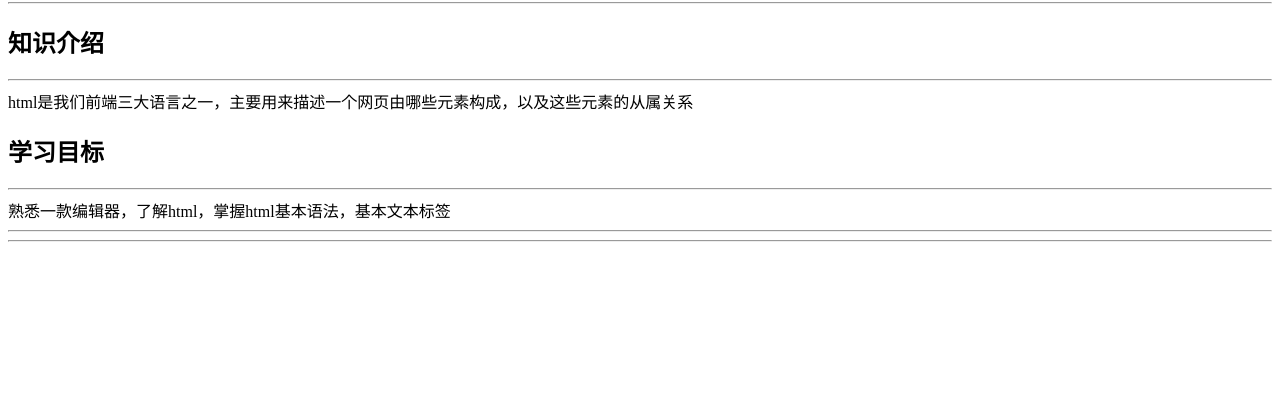
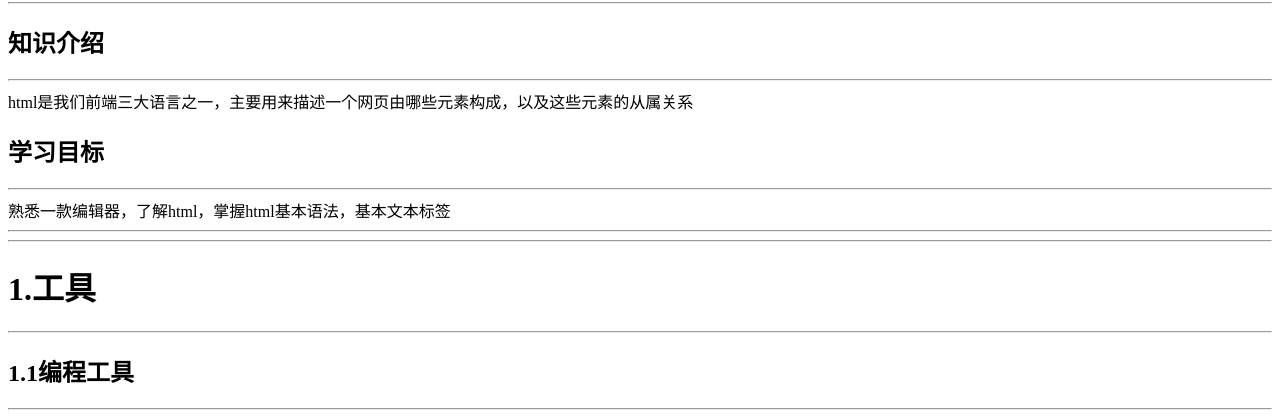
Before and after one commit to xhed/Study_1708, a plain HTML site: page 20170815_start/1.html in a window 1280 px wide. Shown: the part 461-879 px from the top of the page. Before the commit the page ends 800 px from the top, so only its background shows below. Drawn offline with Linux system fonts and the light colour scheme; files that its build step writes are made by us from their sources.

Commit message:
作业上交

```diff
--- a/20170815_start/1.html
+++ b/20170815_start/1.html
@@ -40,5 +40,10 @@
     熟悉一款编辑器，了解html，掌握html基本语法，基本文本标签
     <hr>
     <hr>
+    <h1>1.工具</h1>
+    <hr>
+    <h2>1.1编程工具</h2>
+    <hr>
+
 </body>
 </html>
```
